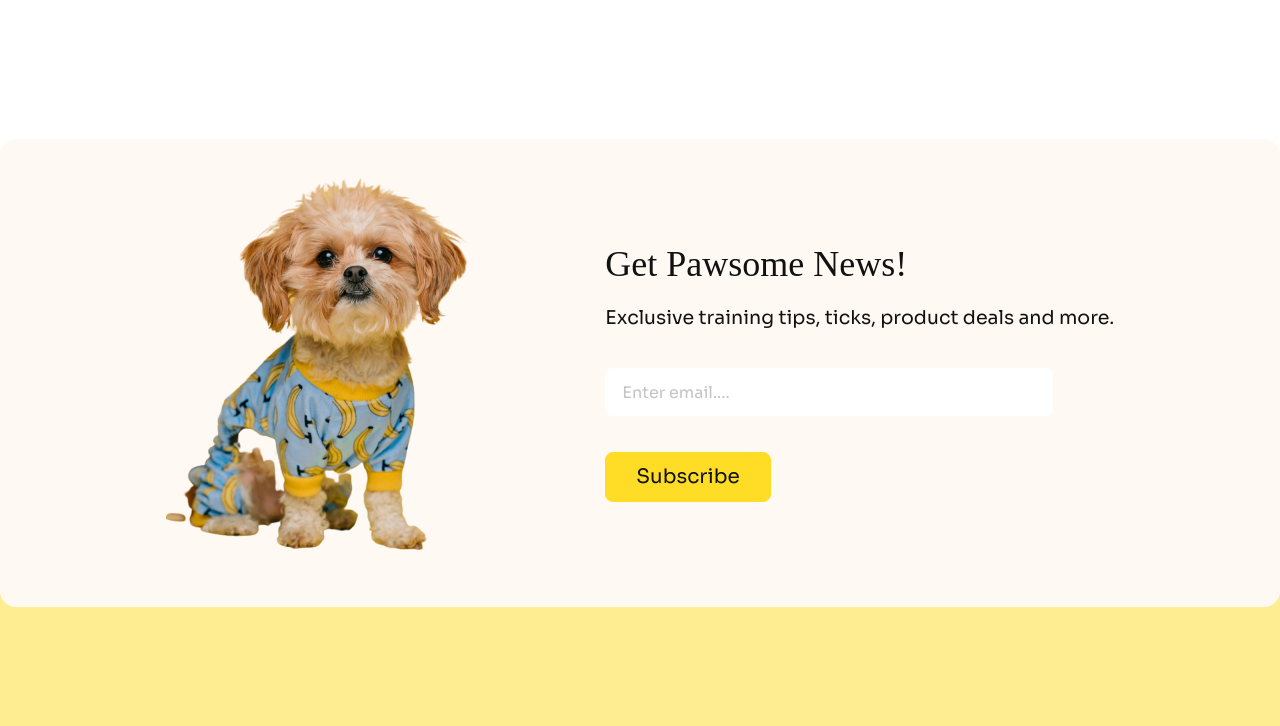
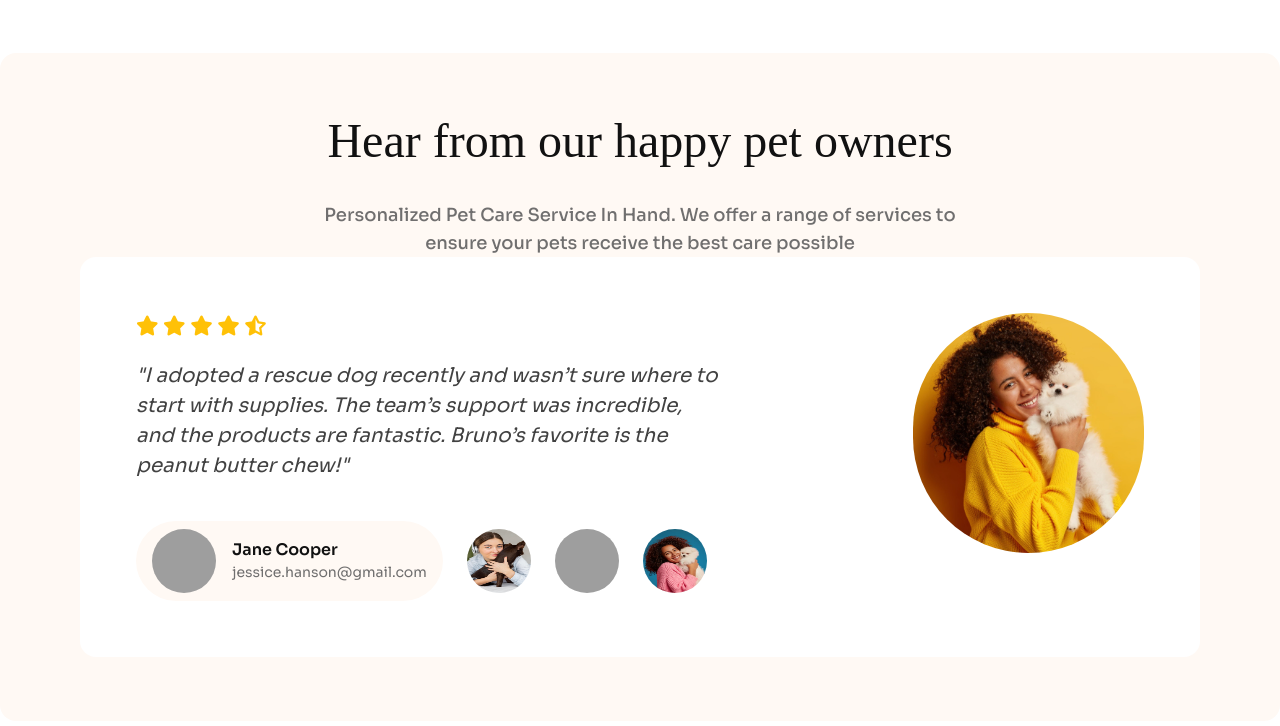
Before and after one commit to protapkrghosh/Browse4Pets, a plain HTML site: page index.html in a window 1280 px wide. Shown: the part 2914-3640 px from the top of the page. Drawn offline with nearby package versions, Linux system fonts and the light colour scheme; grey boxes are pictures that could not be loaded; a web font is replaced by a local one.

Commit message:
complete testimonial section

```diff
--- a/index.html
+++ b/index.html
@@ -648,7 +648,7 @@
 
          <!-- Everyday Low Price Section -->
          <section
-            class="container mx-auto px-4 md:px-8 lg:px-10 xl:px-0 my-14 md:mt-[140px] mb-[-300px] md:mb-[-44px] lg:mb-[-90px]"
+            class="container mx-auto px-4 md:px-8 lg:px-10 xl:px-0 my-14 md:mt-[140px]"
          >
             <h1
                class="text-[#111] text-2xl md:text-4xl font-adLamDisplay mb-8 md:mb-12"
@@ -745,11 +745,107 @@
                </div>
             </div>
          </section>
+
+         <!-- Testimonials Section -->
+         <section class="container mx-auto px-4 md:px-8 lg:px-10 xl:px-0">
+            <div class="bg-[#FFF9F4] py-16 rounded-2xl">
+               <div class="">
+                  <!-- Section Heading -->
+                  <div class="text-center">
+                     <h1
+                        class="text-[#111] text-2xl md:text-5xl font-adLamDisplay"
+                     >
+                        Hear from our happy pet owners
+                     </h1>
+                     <p
+                        class="text-[#706f6f] md:text-lg font-medium w-2/4 mx-auto mt-6 md:mt-9"
+                     >
+                        Personalized Pet Care Service In Hand. We offer a range
+                        of services to ensure your pets receive the best care
+                        possible
+                     </p>
+                  </div>
+
+                  <!-- Client rating card -->
+                  <div class="bg-white mx-20 rounded-2xl flex justify-between p-14">
+                     <div class="w-4/5">
+                        <div class="text-[#FFC107] text-xl">
+                           <i class="fa-solid fa-star"></i>
+                           <i class="fa-solid fa-star"></i>
+                           <i class="fa-solid fa-star"></i>
+                           <i class="fa-solid fa-star"></i>
+                           <i class="fa-solid fa-star-half-stroke"></i>
+                        </div>
+
+                        <p class="w-3/4 text-[#424242] text-[20px] italic my-5 md:mt-5 md:mb-10">
+                           "I adopted a rescue dog recently and wasn’t sure
+                           where to start with supplies. The team’s support was
+                           incredible, and the products are fantastic. Bruno’s
+                           favorite is the peanut butter chew!"
+                        </p>
+
+                        <div class="flex items-center space-x-6">
+                           <div
+                              class="bg-[#FFF9F4] px-4 py-2 flex items-center w-fit rounded-full"
+                           >
+                              <img
+                                 class="w-16 h-16 rounded-full mr-4"
+                                 src="./assets/ared.jpg"
+                                 alt="Image"
+                              />
+
+                              <div>
+                                 <a href="#" class="text-[#111] font-semibold">
+                                    Jane Cooper
+                                 </a>
+                                 <p class="text-[#706f6f] text-[14px]">
+                                    jessice.hanson@gmail.com
+                                 </p>
+                              </div>
+                           </div>
+                           <a href="#">
+                              <img
+                                 class="w-16 h-16 rounded-full"
+                                 src="./assets/teenager-dog.jpg"
+                                 alt="Image"
+                              />
+                           </a>
+                           <a href="#">
+                              <img
+                                 class="w-16 h-16 rounded-full"
+                                 src="./assets/female-model.jpg"
+                                 alt="Image"
+                              />
+                           </a>
+                           <a href="#">
+                              <img
+                                 class="w-16 h-16 rounded-full"
+                                 src="./assets/woman3.jfif"
+                                 alt="Image"
+                              />
+                           </a>
+                        </div>
+                     </div>
+
+                     <!-- Image -->
+                     <div class="">
+                        <img
+                           class="w-60 h-60 rounded-full"
+                           src="./assets/woman.jpg"
+                           alt="Image"
+                        />
+                     </div>
+                  </div>
+               </div>
+            </div>
+         </section>
       </main>
 
       <footer>
          <!-- News Subscribe Section -->
-         <section class="container mx-auto px-4 md:px-8 lg:px-10 xl:px-0 translate-y-[22.5rem] md:translate-y-[11.5rem] lg:translate-y-[14.5rem]">
+         <section
+            class="container mx-auto px-4 md:px-8 lg:px-10 xl:px-0 translate-y-[22.5rem] md:translate-y-[11.5rem] lg:translate-y-[14.5rem]"
+         >
             <div class="bg-[#FFF9F4] rounded-2xl p-[38px]">
                <div
                   class="flex flex-col md:flex-row md:justify-between xl:justify-evenly items-center md:gap-5 lg:gap-0"
@@ -785,7 +881,9 @@
          </section>
 
          <!-- Footer Section -->
-         <div class="bg-[#FFDC2680] pt-[470px] md:pt-[360px] pb-16 md:pb-[140px]">
+         <div
+            class="bg-[#FFDC2680] pt-[470px] md:pt-[360px] pb-16 md:pb-[140px]"
+         >
             <div class="container mx-auto px-4 md:px-8 lg:px-10 xl:px-0">
                <div class="md:flex justify-between items-end space-y-9">
                   <!-- Logo area -->
```
Also changed, not shown: assets/teenager-dog.jpg (added), assets/woman.jpg (added), assets/woman2.jfif (added), assets/woman3.jfif (added), assets/woman4.png (added), 3 other files.
